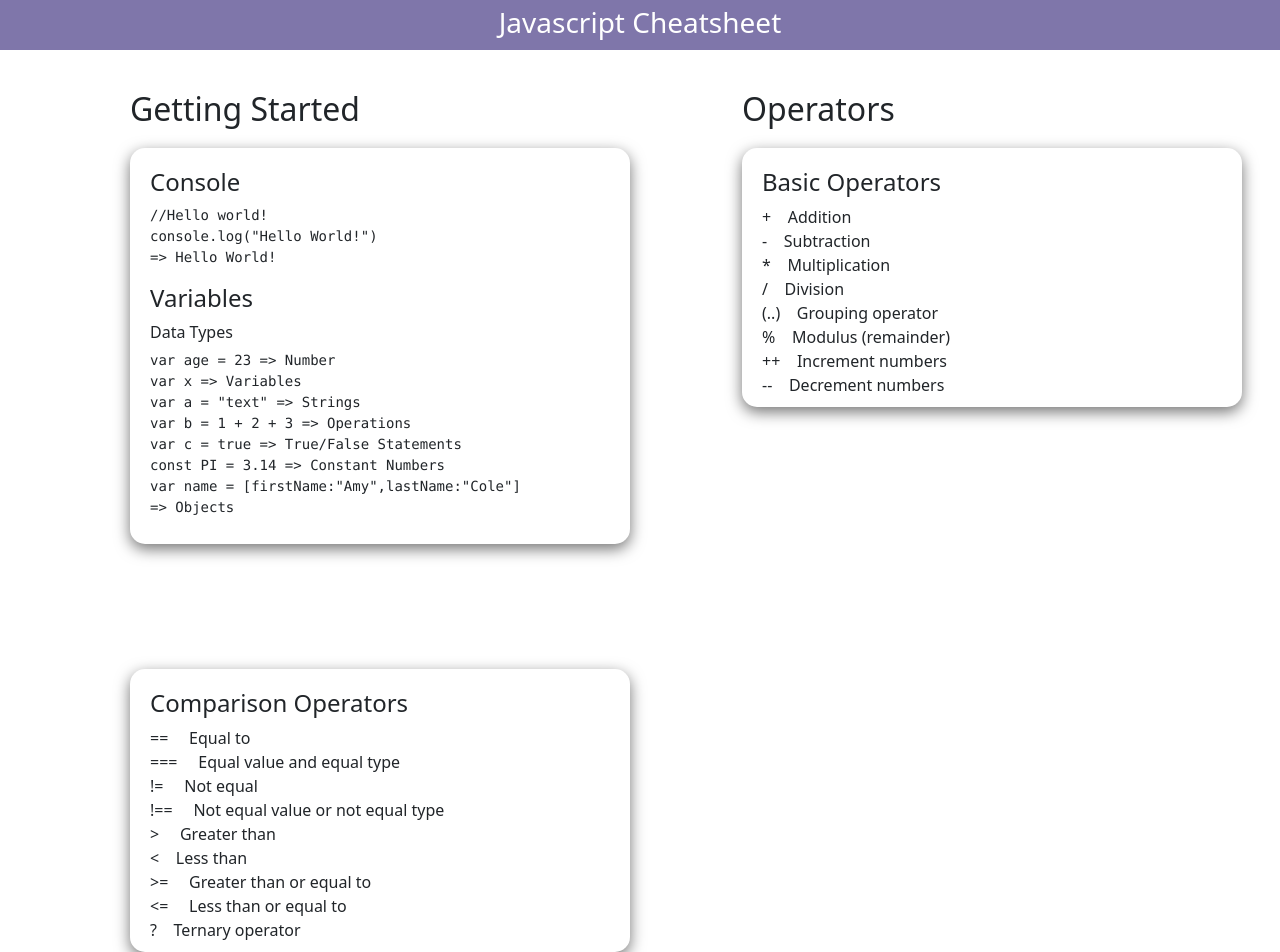
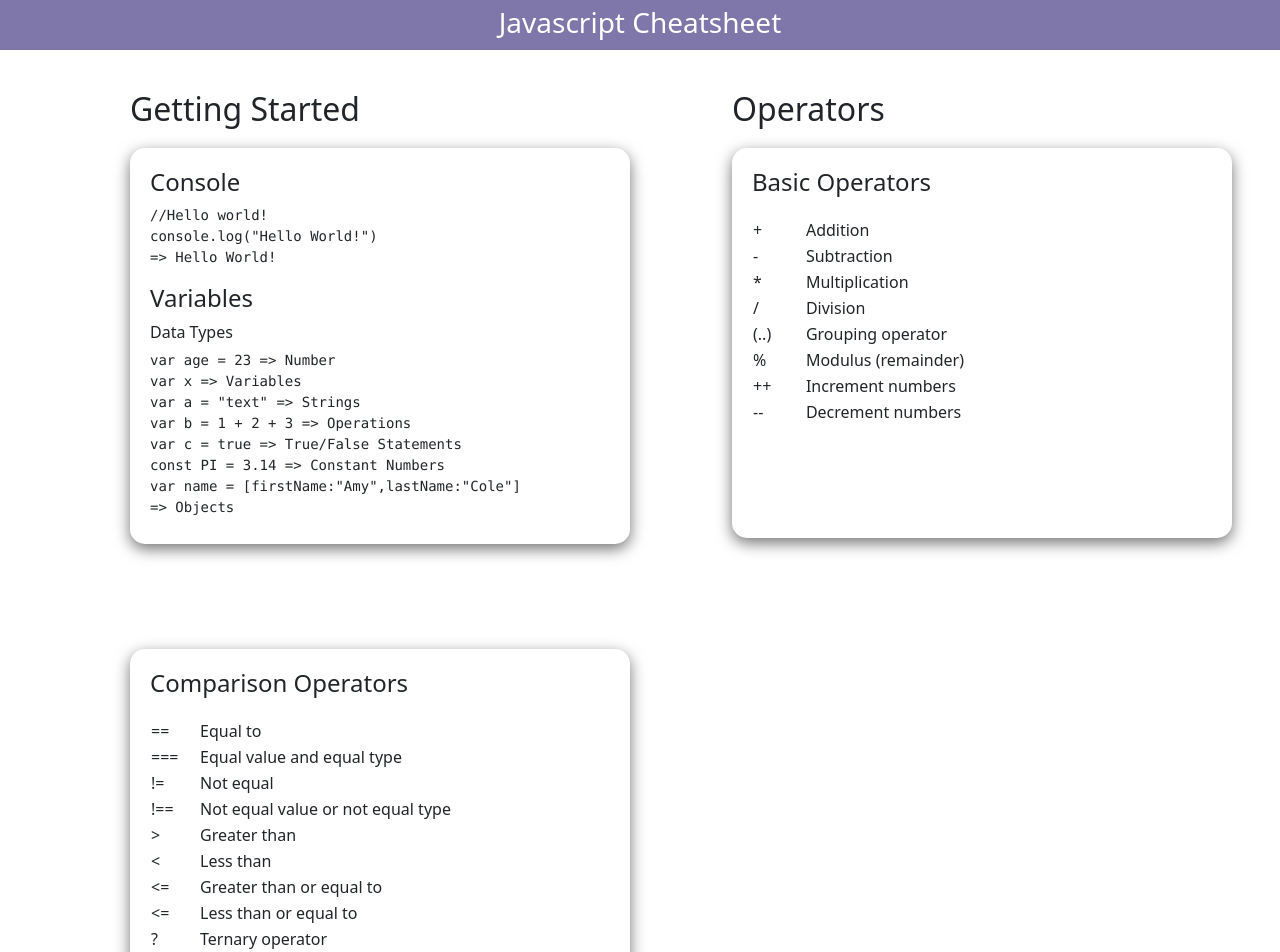
Before and after one commit to AysuDemirci/js_cheatsheet, a React (Create React App) app: page / in a window 1280 px wide. Shown: the top 952 px of the page. Built offline with nearby package versions, Linux system fonts and the light colour scheme.

Commit message:
added If-Else component

```diff
--- a/src/Components/CheatSheet.js
+++ b/src/Components/CheatSheet.js
@@ -1,8 +1,8 @@
-import React from "react";
+import React, { useState } from "react";
 import Concat from "./Concat";
 import IndexOf from "./IndexOf";
 import Join from "./Join";
-import { Col, Row } from "reactstrap";
+import { Button, Col, Row, Table } from "reactstrap";
 import LastIndexOf from "./LastIndexOf";
 import Pop from "./Pop";
 import Push from "./Push";
@@ -26,9 +26,21 @@ import Break from "./Loops/Break";
 import Continue from "./Loops/Continue";
 
 export default function CheatSheet() {
+
+
+
+function İfElse(){
+  const number =prompt("Enter a number: ")
+  if(number>0){
+     alert("The number greater than 0")
+  }else{
+    alert("The number less than 0")
+  }
+}
+
   return (
     <div style={{ marginTop: "40px", marginLeft: "130px" }}>
-      <Row style={{ gap: "50px" }}>
+      <Row style={{ gap: "30px" }}>
         <Col>
           <h2 style={{ marginBottom: "20px" }}>Getting Started</h2>
           <Col className="cheatsheet-style" style={{ width: "500px" }}>
@@ -64,50 +76,92 @@ export default function CheatSheet() {
         </Col>
         <Col>
           <h2 style={{ marginBottom: "20px" }}>Operators</h2>
-          <Col className="cheatsheet-style" style={{ width: "500px" }}>
+          <Col
+            className="cheatsheet-style"
+            style={{ width: "500px", height: "390px" }}
+          >
             <h4 style={{ marginTop: "10px" }}>Basic Operators</h4>
-            + &nbsp;&nbsp;&nbsp;Addition
-            <br />
-            - &nbsp;&nbsp;&nbsp;Subtraction
-            <br />
-            * &nbsp;&nbsp;&nbsp;Multiplication
-            <br />
-            / &nbsp;&nbsp;&nbsp;Division
-            <br />
-            (..) &nbsp;&nbsp;&nbsp;Grouping operator
-            <br />
-            % &nbsp;&nbsp;&nbsp;Modulus (remainder)
-            <br />
-            ++ &nbsp;&nbsp;&nbsp;Increment numbers
-            <br />
-            -- &nbsp;&nbsp;&nbsp;Decrement numbers
-            <br />
+            <Table style={{ marginTop: "20px" }}>
+              <tr>
+                <td>+ </td>
+                <td>Addition</td>
+              </tr>
+              <tr>
+                <td> -</td>
+                <td>Subtraction</td>
+              </tr>
+              <tr>
+                <td>* </td>
+                <td>Multiplication</td>
+              </tr>
+              <tr>
+                <td>/ </td>
+                <td>Division</td>
+              </tr>
+              <tr>
+                <td> (..) </td>
+                <td>Grouping operator</td>
+              </tr>
+              <tr>
+                <td>% </td>
+                <td>Modulus (remainder)</td>
+              </tr>
+              <tr>
+                <td>++ </td>
+                <td>Increment numbers</td>
+              </tr>
+              <tr>
+                <td>-- </td>
+                <td>Decrement numbers</td>
+              </tr>
+            </Table>
           </Col>
         </Col>
         <Col>
           <Col
             className="cheatsheet-style"
-            style={{ width: "500px", marginTop: "60px" }}
+            style={{ width: "500px", marginTop: "60px", height: "390px" }}
           >
             <h4 style={{ marginTop: "10px" }}>Comparison Operators</h4>
-            == &nbsp;&nbsp;&nbsp; Equal to
-            <br />
-            === &nbsp;&nbsp;&nbsp; Equal value and equal type
-            <br />
-            != &nbsp;&nbsp;&nbsp; Not equal
-            <br />
-            !== &nbsp;&nbsp;&nbsp; Not equal value or not equal type
-            <br />
-            &gt; &nbsp;&nbsp;&nbsp; Greater than
-            <br />
-            &lt; &nbsp;&nbsp;&nbsp;Less than
-            <br />
-            &gt;= &nbsp;&nbsp;&nbsp; Greater than or equal to
-            <br />
-            &lt;= &nbsp;&nbsp;&nbsp; Less than or equal to
-            <br />
-            ? &nbsp;&nbsp;&nbsp;Ternary operator
-            <br />
+
+            <Table style={{ marginTop: "20px" }}>
+              <tr>
+                <td> ==</td>
+                <td>Equal to</td>
+              </tr>
+              <tr>
+                <td> ===</td>
+                <td>Equal value and equal type</td>
+              </tr>
+              <tr>
+                <td> !=</td>
+                <td> Not equal</td>
+              </tr>
+              <tr>
+                <td> !==</td>
+                <td>Not equal value or not equal type</td>
+              </tr>
+              <tr>
+                <td>&gt; </td>
+                <td>Greater than</td>
+              </tr>
+              <tr>
+                <td> &lt;</td>
+                <td>Less than</td>
+              </tr>
+              <tr>
+                <td> &lt;=</td>
+                <td> Greater than or equal to</td>
+              </tr>
+              <tr>
+                <td> &lt;=</td>
+                <td>Less than or equal to</td>
+              </tr>
+              <tr>
+                <td> ?</td>
+                <td>Ternary operator</td>
+              </tr>
+            </Table>
           </Col>
         </Col>
       </Row>
@@ -280,7 +334,7 @@ export default function CheatSheet() {
           </Col>
         </Col>
       </Row>
-      <Row style={{columnGap:"170px"}}>
+      <Row style={{ columnGap: "170px" }}>
         <h3>Loops </h3>
         <Col md="3">
           <Col className="cheatsheet-style" style={{ width: "500px" }}>
@@ -296,32 +350,81 @@ export default function CheatSheet() {
           </Col>
         </Col>
         <Row>
-
-        <Col md="3" >
-          <ul style={{
+          <Col md="3">
+            <ul
+              style={{
                 display: "flex",
                 listStyle: "none",
                 gap: "100px",
                 marginLeft: "-30px",
-                    }}>
-            <li> <For/></li>
-            <li><While/></li>
-            <li><DoWhile/></li>
+              }}
+            >
+              <li>
+                {" "}
+                <For />
+              </li>
+              <li>
+                <While />
+              </li>
+              <li>
+                <DoWhile />
+              </li>
             </ul>
-          <ul style={{
+            <ul
+              style={{
                 display: "flex",
                 listStyle: "none",
                 gap: "100px",
                 marginLeft: "-30px",
-                    }}>
-            <li><Break/></li>
-            <li><Continue/></li>
+              }}
+            >
+              <li>
+                <Break />
+              </li>
+              <li>
+                <Continue />
+              </li>
             </ul>
+          </Col>
+        </Row>
+        <Row style={{ columnGap: "150px" }}>
+          <Col md="3">
+            <h3>If - Else</h3>
+            <Col
+              className="cheatsheet-style"
+              style={{ width: "500px", height: "330px" }}
+            >
+              <pre>
+                if(condition)&#123;
+                <br />
+                //what to do if condition is met
+                <br />
+                &#125;else&#123;
+                <br />
+                //what to do if condition is not met &#125;
+              </pre>
+              <h5>Example</h5>
+              <pre>
 
 
+                const number =prompt("Enter a number: ")
+                <br/>
+                if(number &gt; 0)&#123;
+                <br/>
+                alert("The number is greater than 0")
+                <br/>
+
+                &#125;else&#123;
+                <br/>
+                alert("The number is less than 0")
+                &#125;
+              </pre>
+              <Button onClick={İfElse}>Click Me</Button>
+
             </Col>
+          </Col>
+
         </Row>
-
       </Row>
     </div>
   );
--- a/src/Components/Loops/Break.js
+++ b/src/Components/Loops/Break.js
@@ -35,8 +35,8 @@ export default function For() {
           <br />
           =&gt; 0,1,2
         </pre>
-        <Button onClick={WhileExm}>Click Me</Button>
-        <div>{result}</div>
+        <Button style={{marginLeft:"180px",marginTop:"10px"}} onClick={WhileExm}>Click Me</Button>
+        <div style={{marginLeft:"205px",marginTop:"10px"}}>{result}</div>
       </Col>
     </div>
   );
--- a/src/Components/Loops/Continue.js
+++ b/src/Components/Loops/Continue.js
@@ -35,8 +35,8 @@ export default function For() {
           <br />
           =&gt; 0,1,2,4
         </pre>
-        <Button onClick={WhileExm}>Click Me</Button>
-        <div>{result}</div>
+        <Button style={{marginLeft:"180px",marginTop:"10px"}} onClick={WhileExm}>Click Me</Button>
+        <div style={{marginLeft:"195px",marginTop:"10px"}}>{result}</div>
       </Col>
     </div>
   );
--- a/src/Components/Loops/DoWhile.js
+++ b/src/Components/Loops/DoWhile.js
@@ -32,9 +32,7 @@ see if the condition is met to execute again
           <br />
           do &#123;
           <br />
-          text +=i + ",";
-          <br/>
-           i++
+          text +=i + ","; i++;
           <br />
            &#125;
           <br />
@@ -42,8 +40,8 @@ see if the condition is met to execute again
           <br/>
           =&gt;0,1,2
         </pre>
-        <Button onClick={WhileExm}>Click Me</Button>
-        <div>{result}</div>
+        <Button style={{marginLeft:"180px"}} onClick={WhileExm}>Click Me</Button>
+        <div style={{marginLeft:"205px",marginTop:"10px"}}>{result}</div>
       </Col>
     </div>
   );
--- a/src/Components/Loops/For.js
+++ b/src/Components/Loops/For.js
@@ -33,8 +33,8 @@ export default function For() {
           <br />
           =&gt;BMW,Volvo,Ford,Fiat,Audi
         </pre>
-        <Button onClick={ForLoop}>Click Me</Button>
-        <div >{forloop}</div>
+        <Button style={{marginLeft:"180px",marginTop:"10px"}} onClick={ForLoop}>Click Me</Button>
+        <div style={{marginLeft:"130px",marginTop:"10px"}}>{forloop}</div>
       </Col>
     </div>
   );
--- a/src/Components/Loops/While.js
+++ b/src/Components/Loops/While.js
@@ -36,8 +36,8 @@ export default function For() {
           <br />
           =&gt;The number is 0, The number is 1
         </pre>
-        <Button onClick={WhileExm}>Click Me</Button>
-        <div>{result}</div>
+        <Button style={{marginLeft:"180px",marginTop:"10px"}} onClick={WhileExm}>Click Me</Button>
+        <div style={{marginLeft:"110px",marginTop:"10px"}}>{result}</div>
       </Col>
     </div>
   );
```
Lines whose indentation alone changed are shown as unchanged.
